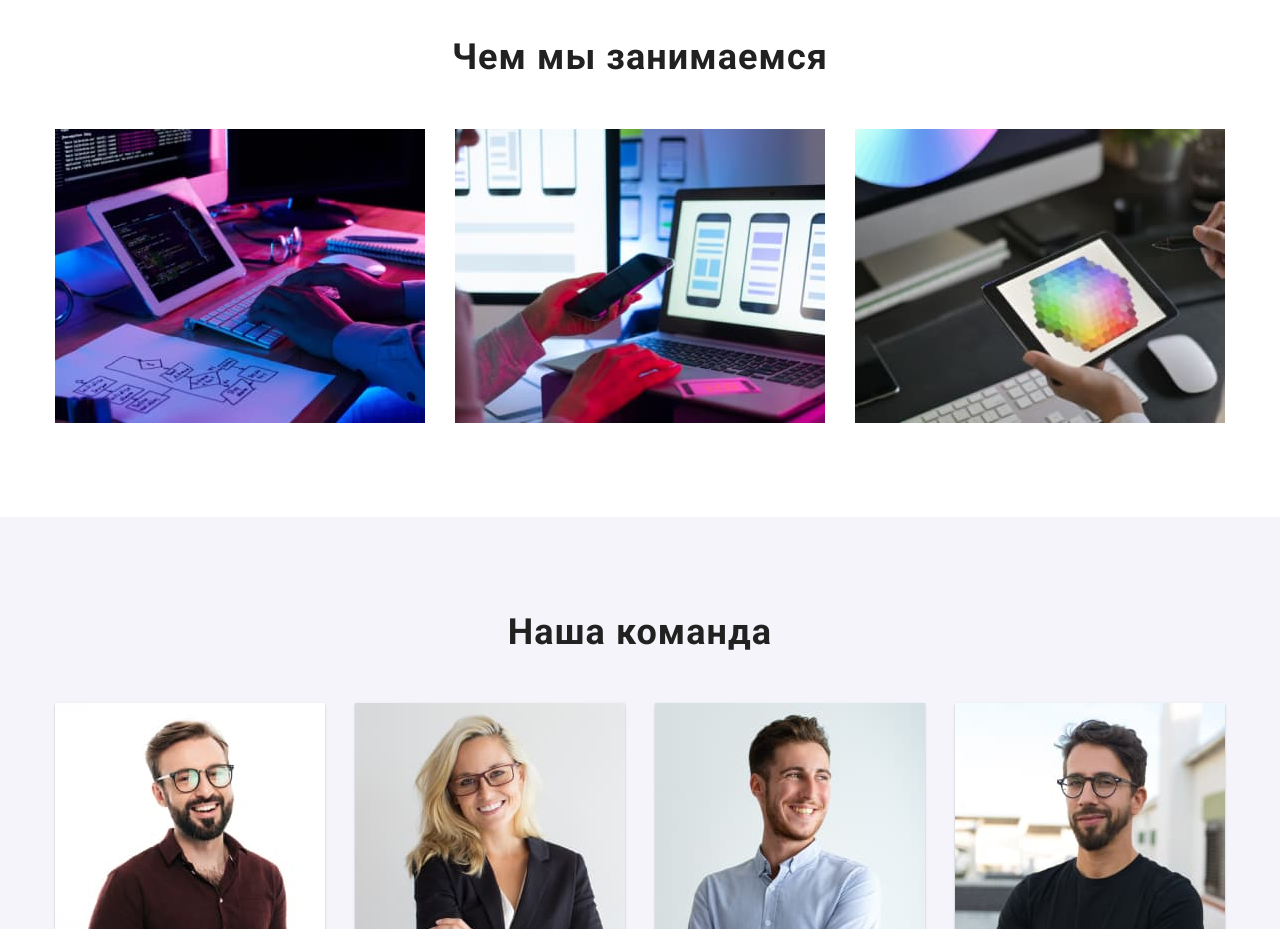
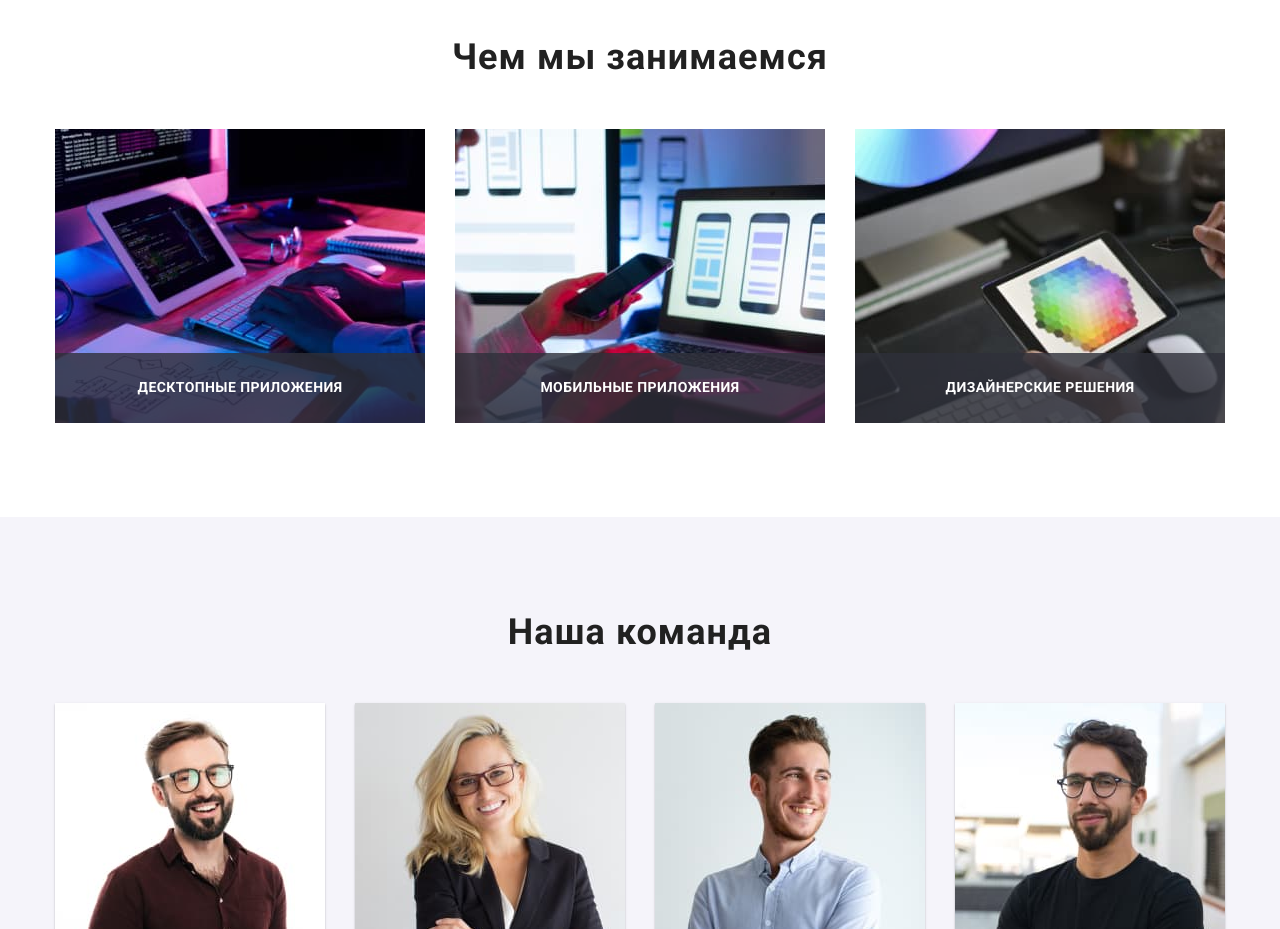
Before and after one commit to rmarkanych/goit-markup-hw-05, a plain HTML site: page index.html in a window 1280 px wide. Shown: the part 1080-2009 px from the top of the page. Drawn offline with nearby package versions, Linux system fonts and the light colour scheme.

Commit message:
Update index.html

```diff
--- a/index.html
+++ b/index.html
@@ -58,7 +58,16 @@
       <section class="hero">
         <div class="hero-container">
           <h1 class="hero-title">Эффективные решения для вашего бизнеса</h1>
-          <button class="hero-button" type="button">Заказать услугу</button>
+          <button class="hero-button" type="button" data-modal-open>Заказать услугу</button>
+          <div class="backdrop is-hidden" data-modal>
+            <div class="modal">
+              <button class="modal-button-close" type="button" data-modal-close>
+                <svg class="modal-close-icon" width="18" height="18">
+                  <use href="./images/icons.svg#icon-close"></use>
+                </svg>
+              </button>
+            </div>
+          </div>
         </div>
       </section>
       <section class="features section">
@@ -117,23 +126,37 @@
           <h2 class="sub-title">Чем мы занимаемся</h2>
           <ul class="engagement-list">
             <li class="engagement-item">
-              <img class="engagement-image" src="./images/box1opti.jpeg" alt="coding" width="370" />
+              <div class="engagement-description-wrapper">
+                <img
+                  class="engagement-image"
+                  src="./images/box1opti.jpeg"
+                  alt="coding"
+                  width="370"
+                />
+                <p class="engagement-description-text">Десктопные приложения</p>
+              </div>
             </li>
             <li class="engagement-item">
+              <div class="engagement-description-wrapper">
                 <img
                   class="engagement-image"
                   src="./images/box2opti.jpeg"
                   alt="developing a design"
                   width="370"
                 />
+                <p class="engagement-description-text">Мобильные приложения</p>
+              </div>
             </li>
             <li class="engagement-item">
+              <div class="engagement-description-wrapper">
                 <img
                   class="engagement-image"
                   src="./images/box3opti.jpeg"
                   alt="coosing a color"
                   width="370"
                 />
+                <p class="engagement-description-text">Дизайнерские решения</p>
+              </div>
             </li>
           </ul>
         </div>
@@ -424,5 +447,6 @@
         </div>
       </div>
     </footer>
+    <script src="./js/modal.js"></script>
   </body>
 </html>
```
Lines whose indentation alone changed are shown as unchanged.
